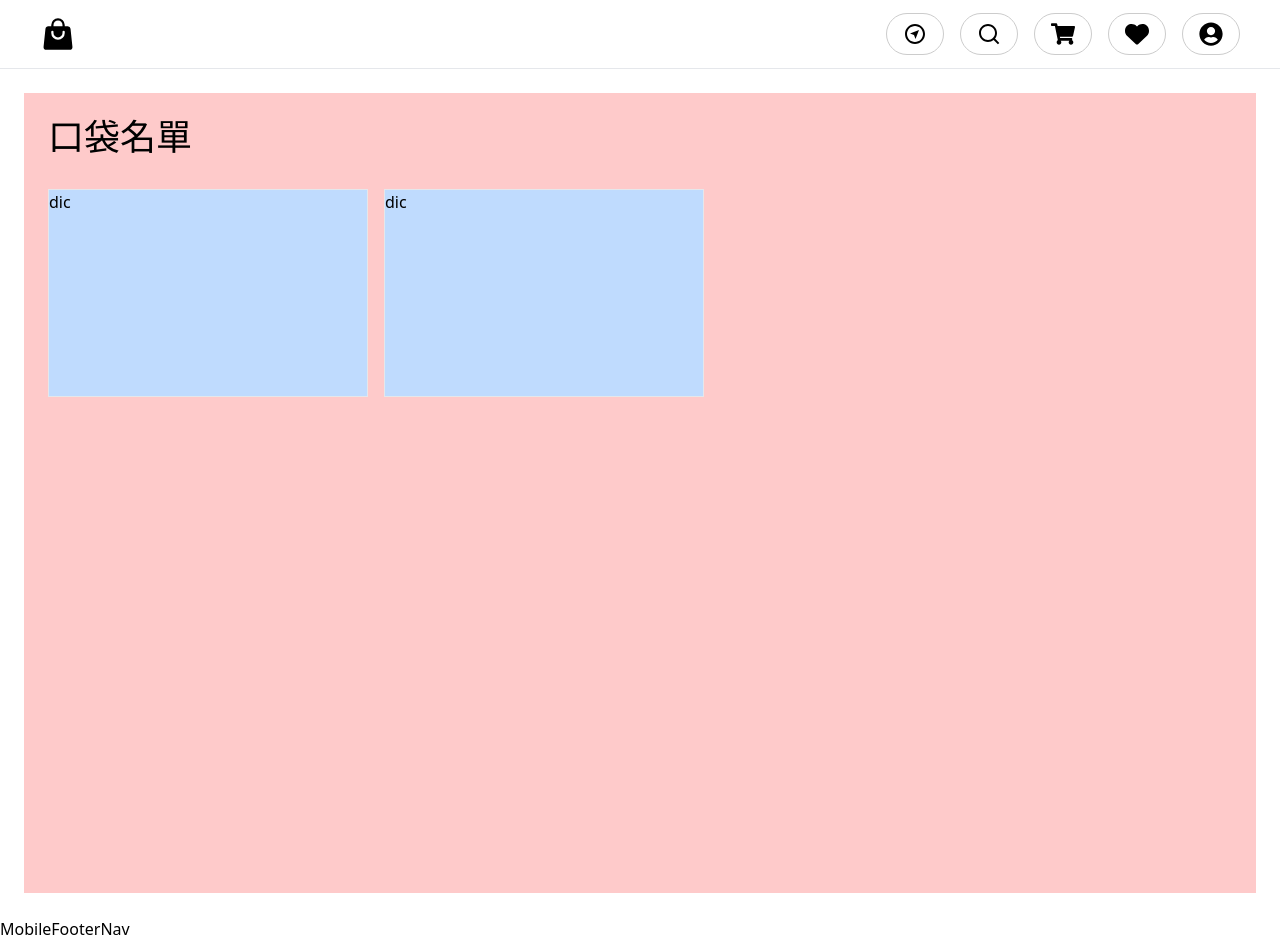
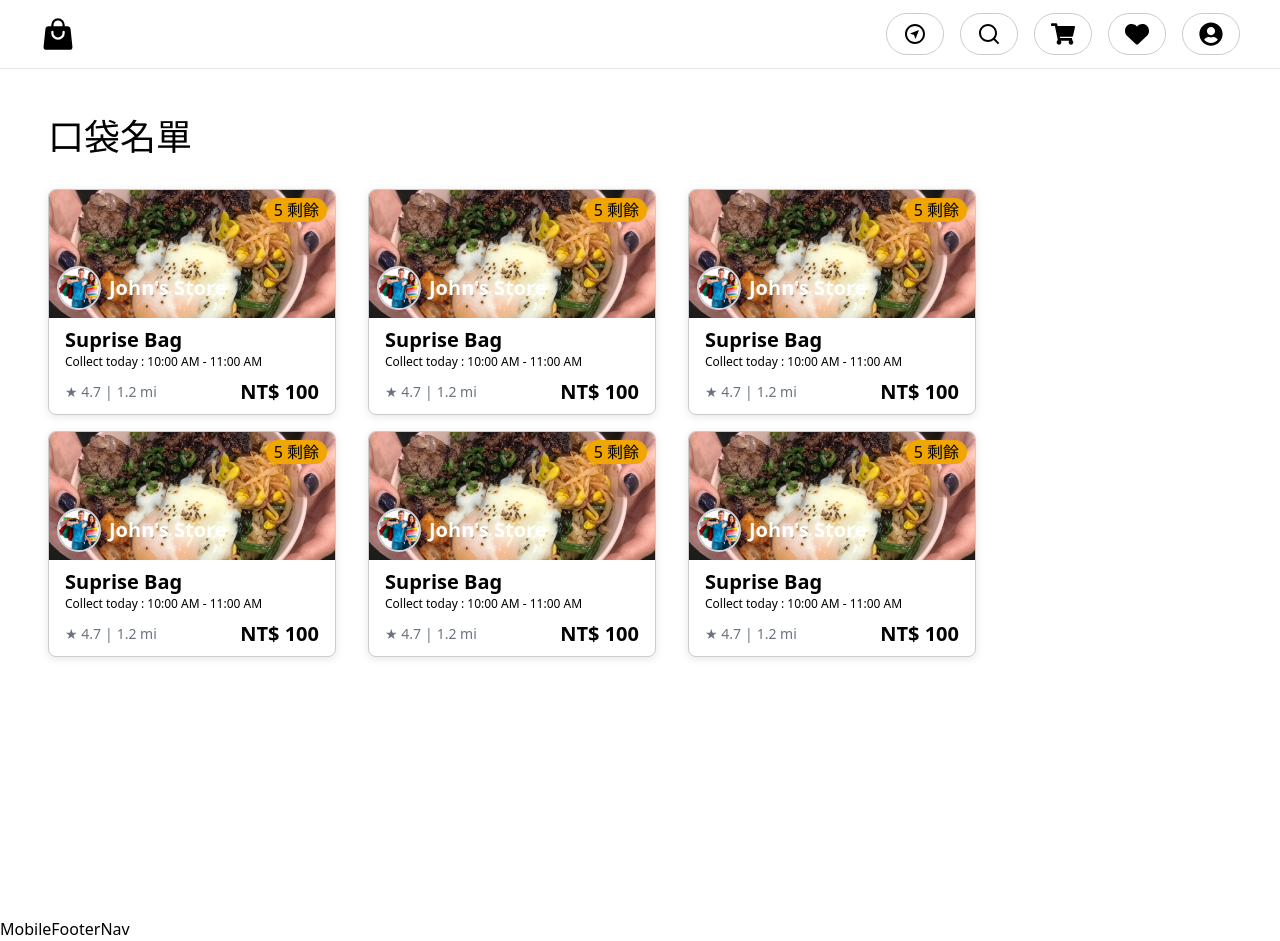
Before and after one commit to ShowGa/FoodWasteSavior, a React (Vite) app: page /favorite in a window 1280 px wide. Built offline with nearby package versions, Linux system fonts and the light colour scheme.

Commit message:
<Progress> 1. Progress : Favorite.jsx Card => Same as Discover.jsx (DiscoverListCard.jsx)

```diff
--- a/src/pages/Favorite.jsx
+++ b/src/pages/Favorite.jsx
@@ -1,11 +1,11 @@
 import React from "react";
 // components
-import CollectionCard from "../components/CollectionCard";
+import DiscoverListCard from "../components/DiscoverListCard";
 
 const Favorite = () => {
   return (
     <main className="p-[1.5rem]">
-      <div className="flex flex-col p-[1.5rem] min-h-screen bg-red-200">
+      <div className="flex flex-col p-[1.5rem] min-h-screen">
         {/* title */}
         <div className="flex justify-start items-center text-[1.5rem]">
           <h1 className="text-4xl">口袋名單</h1>
@@ -13,8 +13,12 @@ const Favorite = () => {
 
         {/* card */}
         <div className="flex flex-wrap justify-start items-center gap-4 mt-8">
-          <CollectionCard />
-          <CollectionCard />
+          <DiscoverListCard />
+          <DiscoverListCard />
+          <DiscoverListCard />
+          <DiscoverListCard />
+          <DiscoverListCard />
+          <DiscoverListCard />
         </div>
       </div>
     </main>
```
